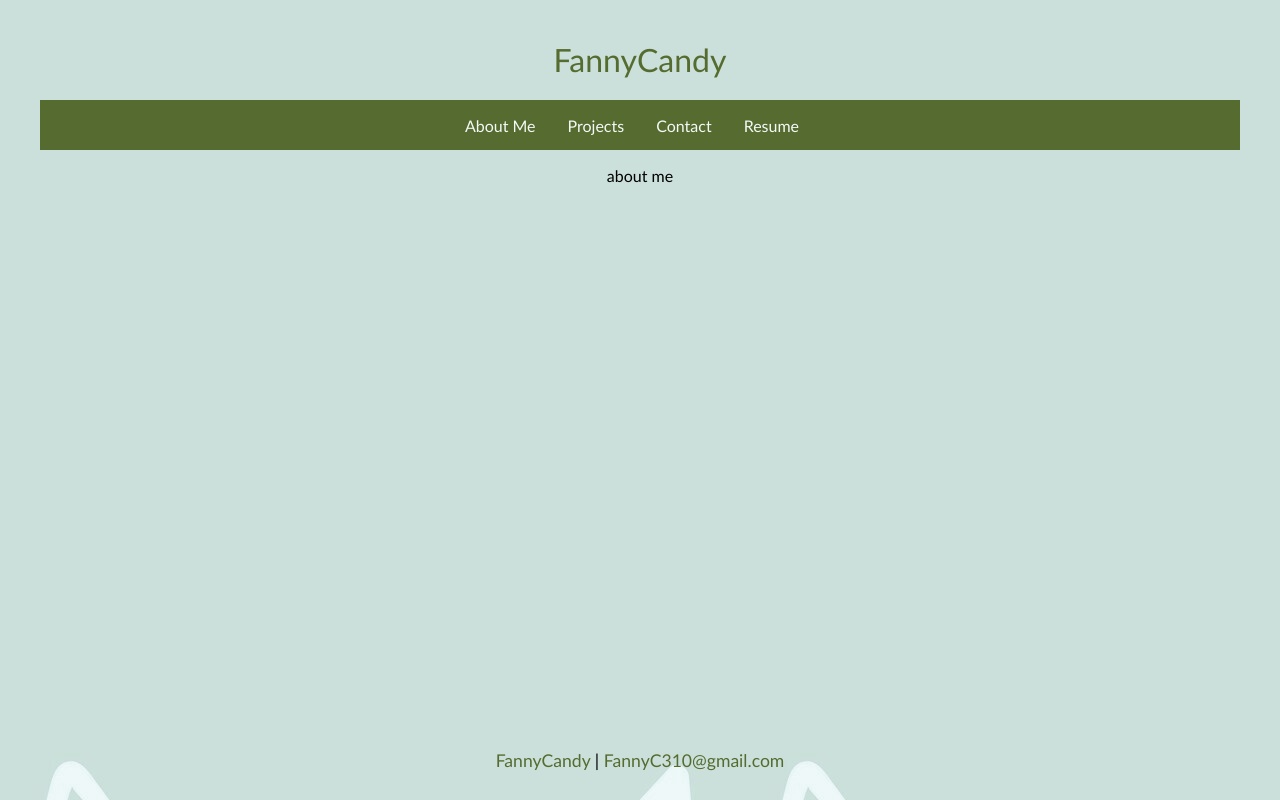
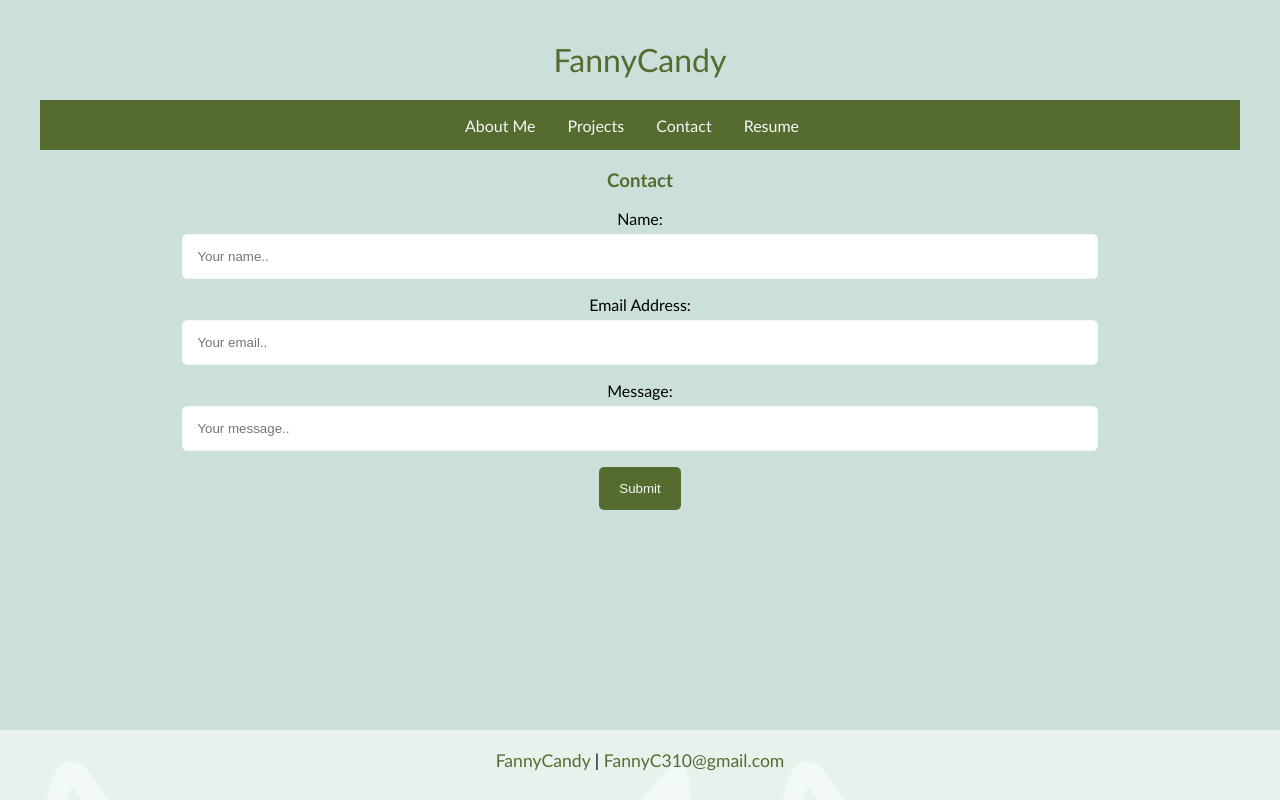
Before and after one commit to FannyCandy/_React_Portfolio, a React (Vite) app: page /contact in a window 1280 px wide. Built offline with nearby package versions, Linux system fonts and the light colour scheme.

Commit message:
add resume and contact

```diff
--- a/src/App.jsx
+++ b/src/App.jsx
@@ -1,8 +1,8 @@
 // import { useState } from 'react'
 import './App.css'
 import { Outlet } from 'react-router-dom'
-import Footer from './components/footer/Footer'
-import Header from './components/header/Header'
+import Footer from './components/Footer'
+import Header from './components/Header'
 import Navbar from './components/Navbar'
 
 
--- a/src/components/Contact.jsx
+++ b/src/components/Contact.jsx
@@ -1,6 +1,22 @@
-function Contact (){
+function Contact() {
     return (
-        <p>about me</p>
+        <div className="contact">
+            <h3>Contact</h3>
+
+            <form>
+                <label htmlFor="name">Name:</label>
+                <input type="text" id="name" name="name" placeholder="Your name.."></input>
+
+                <label htmlFor="email">Email Address:</label>
+                <input type="text" id="email" name="email" placeholder="Your email.."></input>
+
+                <label htmlFor="message">Message:</label>
+                <input type="text" id="message" name="email" placeholder="Your message.."></input>
+
+                <button type="submit">Submit</button>
+            </form>
+        </div>
+
     )
 }
 
--- a/src/components/Resume.jsx
+++ b/src/components/Resume.jsx
@@ -1,6 +1,9 @@
 function Resume (){
     return (
-        <p>about me</p>
+        <div>
+            <h3>My Resume</h3>
+            <a href="https://www.linkedin.com/in/fanny-t-148a39ba/">FannyCandy</a>
+        </div>
     )
 }
 
--- a/src/index.css
+++ b/src/index.css
@@ -17,6 +17,9 @@
   text-align: center;
   font-size: 1.10em;
   position: fixed;
+  margin: 0;
+  padding-top: 20px;
+  background-color: rgba(244, 249, 246, 0.7);
 
   a {
     color: darkolivegreen;
@@ -72,3 +75,30 @@
   display: inline-flex;
   place-items: center;
 }
+
+h3 {
+  color: darkolivegreen;
+}
+
+input[type=text] {
+  width: 100%;
+  padding: 14px;
+  border: 1px solid #f4f9f6;
+  border-radius: 5px;
+  box-sizing: border-box;
+  margin-top: 6px;
+  margin-bottom: 16px;
+  resize: vertical;
+}
+
+button {
+  background-color: darkolivegreen;
+  color: #f4f9f6;
+  padding: 14px 20px;
+  border: none;
+  border-radius: 5px;
+}
+
+button:hover{
+  background-color: #9cbcac;
+}
```
Also changed, not shown: public/Screenshot.png (added), src/components/Footer.jsx (renamed from src/components/footer/Footer.jsx), src/components/Header.jsx (renamed from src/components/header/Header.jsx).
